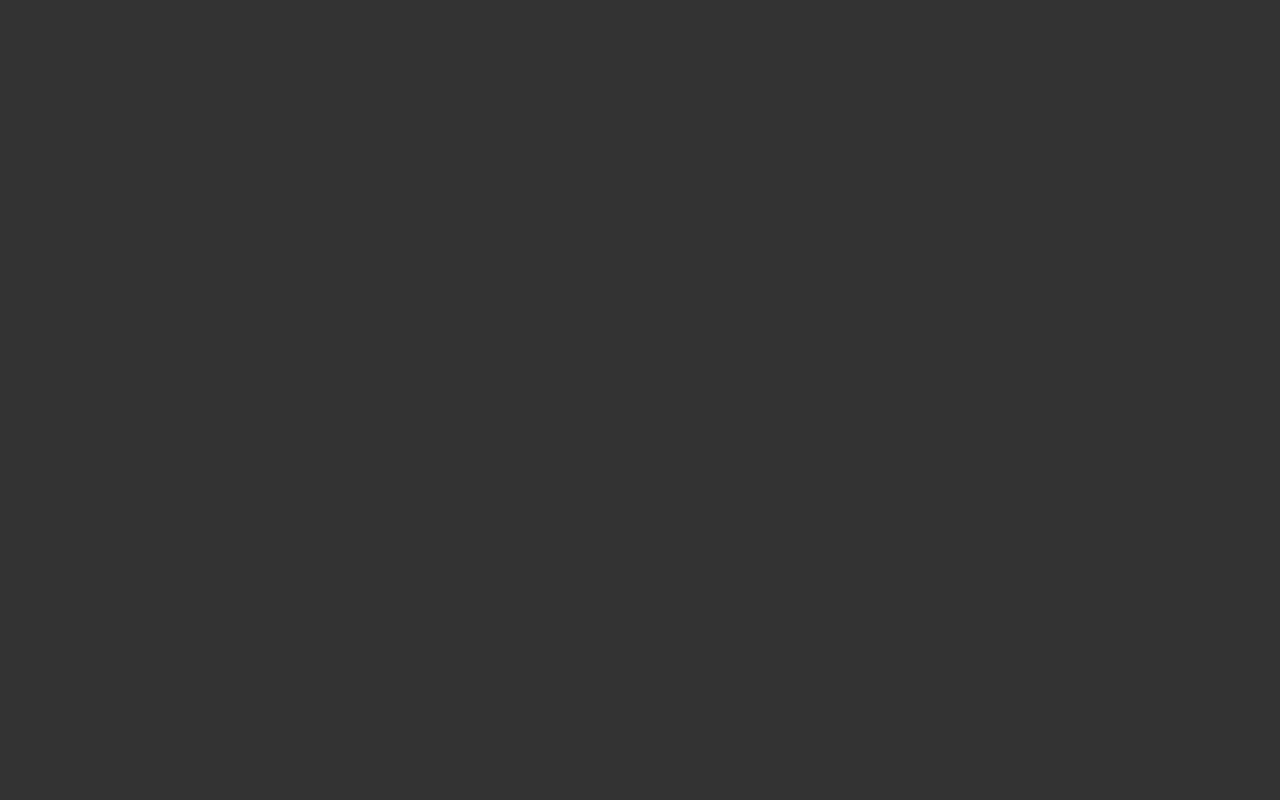
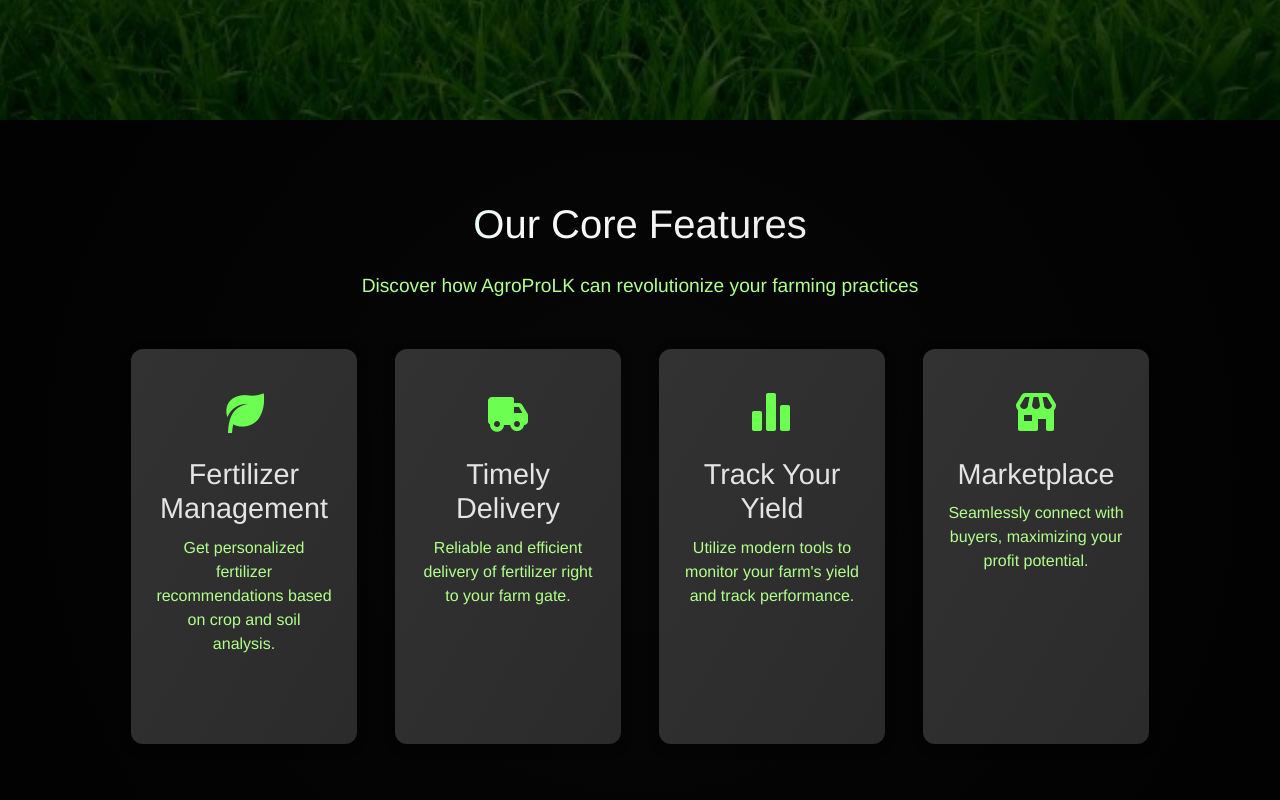
Before and after one commit to nuwani-sithara/AgroProLK, a React (Create React App) app in the folder frontend/: page /newhome in a window 1280 px wide. Before the commit this address had no page. Shown: the part 600-1400 px from the top of the page. Before the commit the page ends 800 px from the top, so only its background shows below. Built offline with nearby package versions, Linux system fonts and the light colour scheme; sample sign-in values are in the browser's storage.

Commit message:
Added changes

```diff
--- a/frontend/src/App.js
+++ b/frontend/src/App.js
@@ -28,6 +28,7 @@ import AllFertilizer from './components/AllFertilizer';
 import UpdateFertilizer from './components/UpdatFertilizer';
 import UserAllFertilizer from './components/User/UserAllFertilizer';
 import FertilizerCalculation from './components/User/FertilizerCalculation';
+import NewHomeHome from './components/NewHomeHome';
 
 
 function App() {
@@ -84,6 +85,8 @@ function App() {
         <Route path="/fertilizercalculation/:id" element={isLoggedIn ? <FertilizerCalculation /> :  <Navigate to="/" />} />
 
 
+        <Route path='/newhome' element={isLoggedIn ? <NewHomeHome /> : <Navigate to="/" />} />
+
 
 
 
--- a/frontend/src/components/Home.js
+++ b/frontend/src/components/NewHomeHome.js
@@ -1,7 +1,7 @@
 import React from "react";
-import "./Home.css";
+import "./NewHomeHome.css";
 
-function Home() {
+function NewHomeHome() {
 
 
     return (
@@ -40,7 +40,7 @@ function Home() {
 
                     <div className="feature-box">
                         <i className="bx bxs-store"></i>
-                        <h3>Sell Your Harvest</h3>
+                        <h3>Marketplace</h3>
                         <p>Seamlessly connect with buyers, maximizing your profit potential.</p>
                     </div>
                 </div>
@@ -96,4 +96,4 @@ function Home() {
     );
 }
 
-export default Home;
+export default NewHomeHome;
--- a/frontend/src/components/SeeRequests.js
+++ b/frontend/src/components/SeeRequests.js
@@ -36,6 +36,7 @@ export default function SeeRequests() {
     const handleStatusChange = (requestId, newStatus) => {
         axios.put(`http://localhost:8070/requestdetails/update-requestdetails/${requestId}`, { status: newStatus })
         .then((res) => {
+            alert("Status updated");
             console.log("Status updated:", res.data);
             setRequestsDetails(prevDetails =>
                 prevDetails.map(request =>
--- a/frontend/src/components/SellerDashboard.js
+++ b/frontend/src/components/SellerDashboard.js
@@ -24,9 +24,9 @@ export default function SellerDashboard() {
         navigate("/user-yields", {state: {userEmail, item_id}});
     }
 
-    function handleNavigate4(){
-        navigate("/see-requests", {state: { item_id}});
-    }
+    // function handleNavigate4(){
+    //     navigate("/see-requests", {state: { item_id}});
+    // }
 
 
     return(
@@ -45,9 +45,9 @@ export default function SellerDashboard() {
                                     <button className="bttn1" onClick={handleNavigate2}>
                                     Manage Your Yields
                                     </button>
-                                    <button className="bttn1" onClick={handleNavigate4}>
+                                    {/* <button className="bttn1" onClick={handleNavigate4}>
                                     See Requests
-                                    </button>
+                                    </button> */}
 
                                 </div>
                             </div>
--- a/frontend/src/components/UserYields.js
+++ b/frontend/src/components/UserYields.js
@@ -149,9 +149,7 @@ export default function UserYields(){
                 </table>
             )}
 
-          <div>
-            <button>See Requests</button>
-          </div>
+
         </div></><Footer /></>
     )
 }
```
Also changed, not shown: frontend/src/components/NewHomeHome.css (renamed from frontend/src/components/Home.css).
